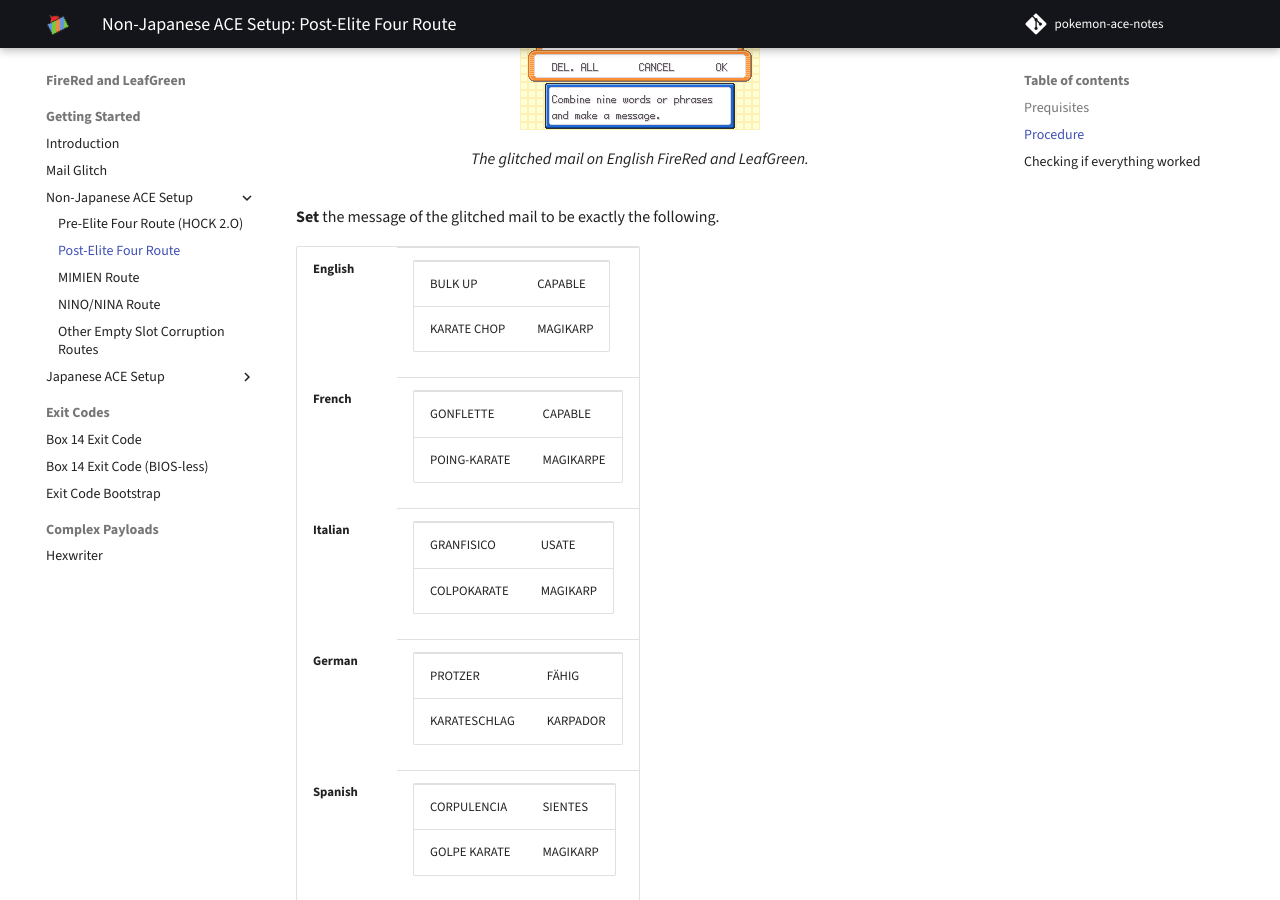
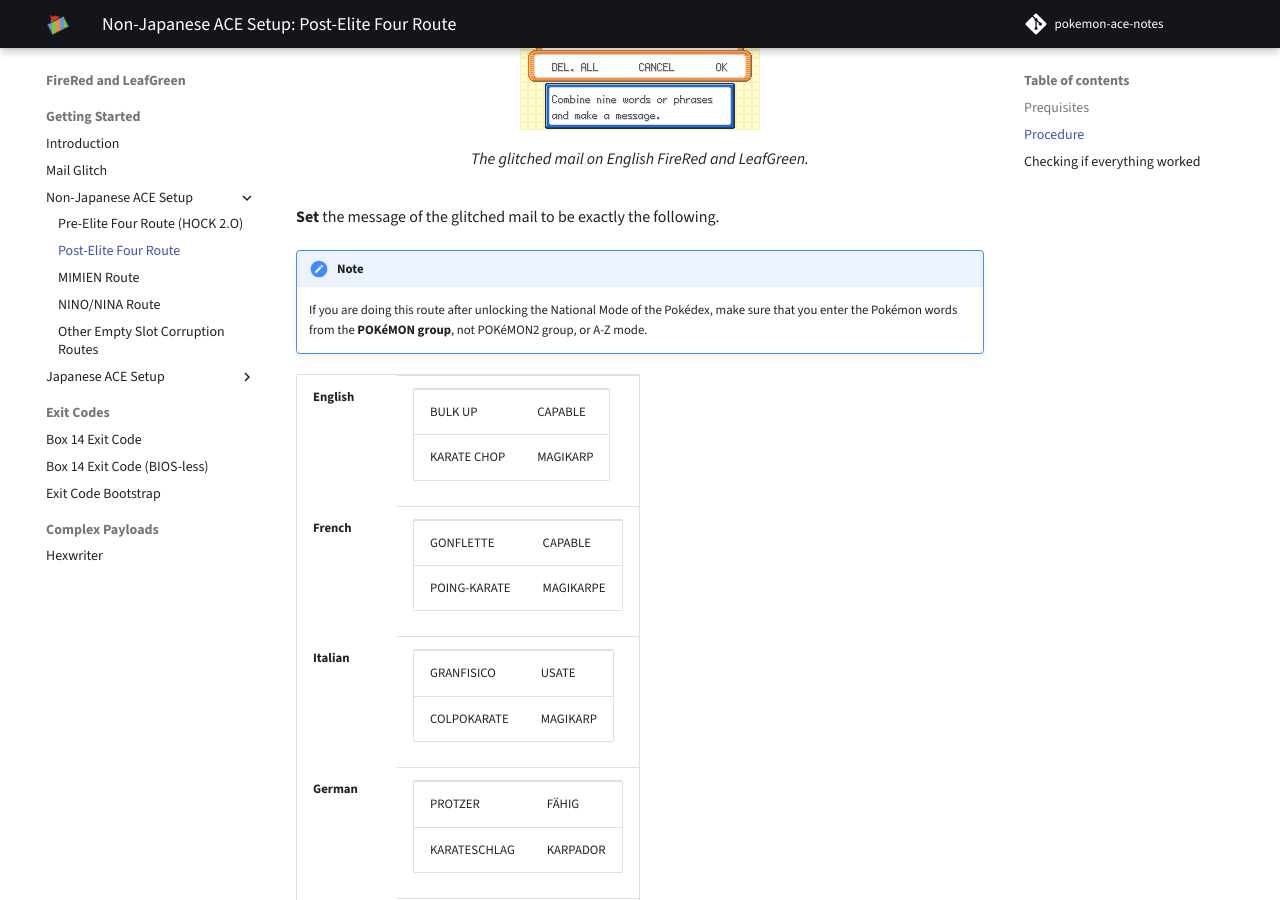
Before and after one commit to pomeg-letterbombers/pokemon-ace-notes, an MkDocs documentation site: the page built from docs/frlg/getting-started/non-jpn-ace/post-e4-route.md, in a window 1280 px wide and 900 px high, scrolled down 692 px. Built offline with MkDocs 1.6.1 and Material for MkDocs 9.7.7, drawn with Linux system fonts in a browser that asks for light colours; comment, search, counter and statistics services are not loaded.

Commit message:
Add clarification on using the POKéMON group.

```diff
--- a/docs/frlg/getting-started/non-jpn-ace/post-e4-route.md
+++ b/docs/frlg/getting-started/non-jpn-ace/post-e4-route.md
@@ -27,6 +27,13 @@
 </figure>
 
 **Set** the message of the glitched mail to be exactly the following.
+
+<div class="admonition note" markdown="block">
+<p class="admonition-title">Note</p>
+
+If you are doing this route after unlocking the National Mode of the Pokédex, make sure that you enter the Pokémon words from the **POKéMON group**, not POKéMON2 group, or A-Z mode.
+
+</div>
 
 <table>
     <tbody>
```
